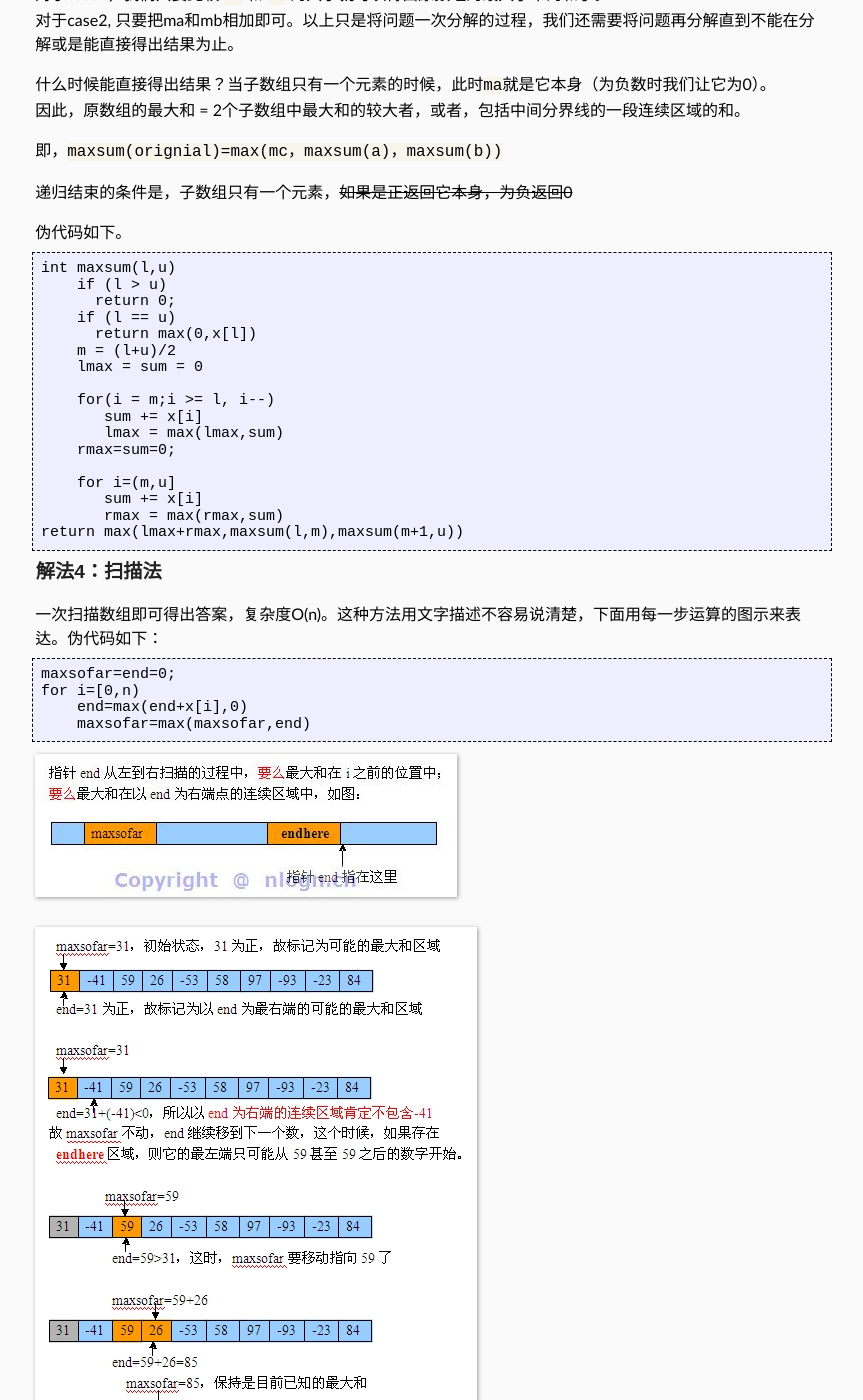
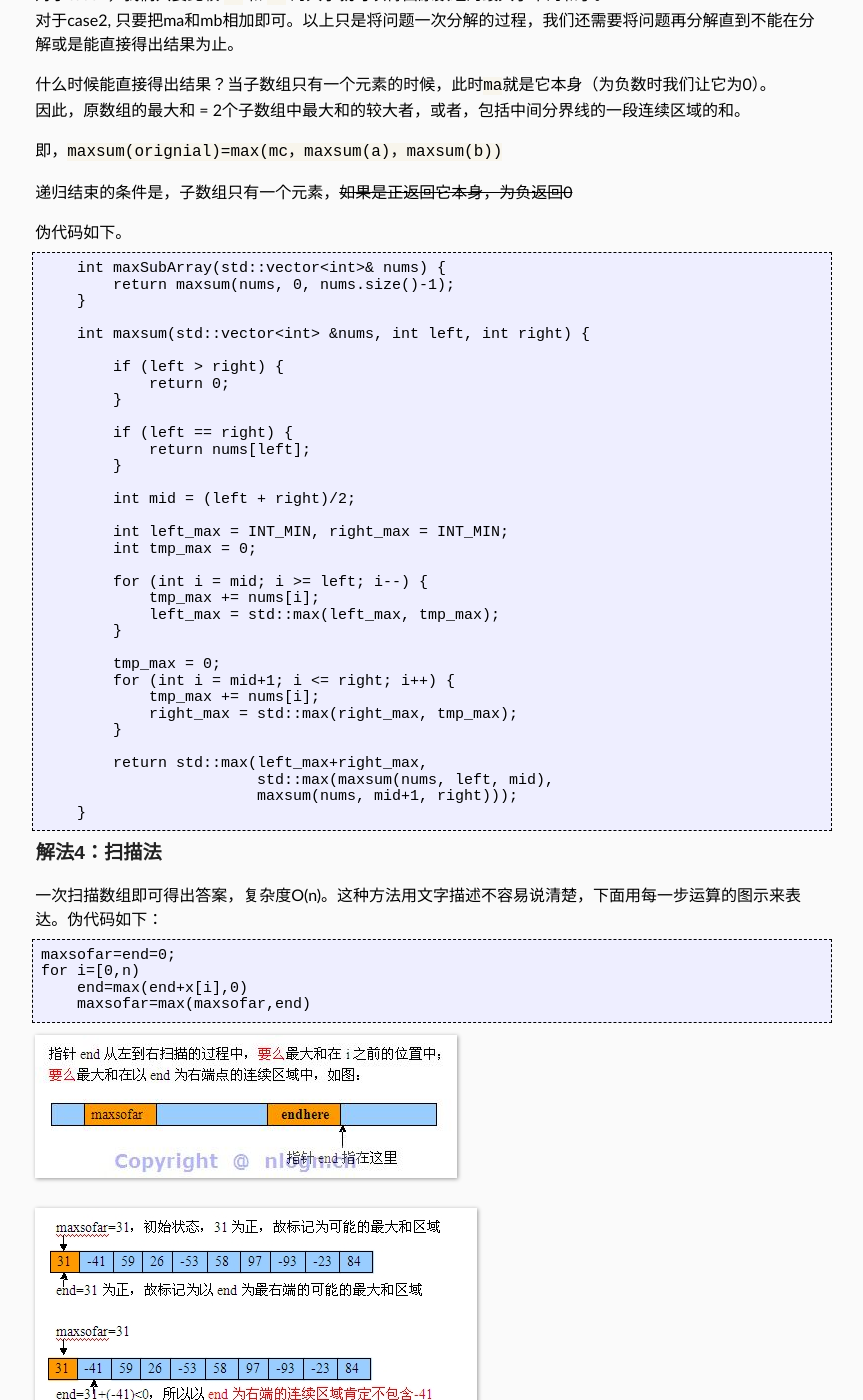
Before and after one commit to shaman7036/runzhen.github.io, a Jekyll site: the page built from _posts/2011-07-19-maximum-subarray.md, in a window 1280 px wide and 1400 px high, scrolled down 854 px. Shown: the whole window, without its empty margins (208-1071 px from the left). Built offline with Jekyll 4.4.1, drawn with Linux system fonts in a browser that asks for light colours; some web fonts are replaced; comment, search, counter and statistics services are not loaded.

Commit message:
subarray

````diff
--- a/_posts/2011-07-19-maximum-subarray.md
+++ b/_posts/2011-07-19-maximum-subarray.md
@@ -35,23 +35,40 @@ tags: [linux, kernel]
 伪代码如下。
 
 ```
-int maxsum(l,u)
-    if (l > u)
-      return 0;
-    if (l == u)
-      return max(0,x[l])
-    m = (l+u)/2
-    lmax = sum = 0
+    int maxSubArray(std::vector<int>& nums) {
+        return maxsum(nums, 0, nums.size()-1);
+    }
 
-    for(i = m;i >= l, i--)
-       sum += x[i]
-       lmax = max(lmax,sum)
-    rmax=sum=0;
+    int maxsum(std::vector<int> &nums, int left, int right) {
 
-    for i=(m,u]
-       sum += x[i]
-       rmax = max(rmax,sum)
-return max(lmax+rmax,maxsum(l,m),maxsum(m+1,u))
+        if (left > right) {
+            return 0;
+        }
+
+        if (left == right) {
+            return nums[left];
+        }
+
+        int mid = (left + right)/2;
+
+        int left_max = INT_MIN, right_max = INT_MIN;
+        int tmp_max = 0;
+
+        for (int i = mid; i >= left; i--) {
+            tmp_max += nums[i];
+            left_max = std::max(left_max, tmp_max);
+        }
+
+        tmp_max = 0;
+        for (int i = mid+1; i <= right; i++) {
+            tmp_max += nums[i];
+            right_max = std::max(right_max, tmp_max);
+        }
+
+        return std::max(left_max+right_max,
+                        std::max(maxsum(nums, left, mid),
+                        maxsum(nums, mid+1, right)));
+    }
 ```
 
 ### 解法4：扫描法
````
Also changed, not shown: _posts/2018-08-09-bpf.md (+3 -0 lines).
